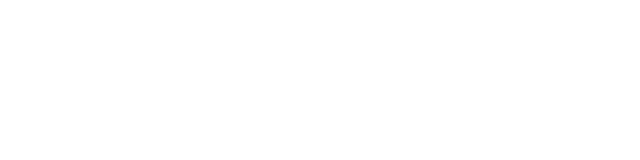
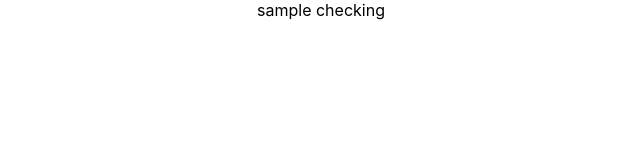
Before and after one commit to ramanabandapu/FraazoClone, a React (Vite) app in the folder FrontEnd/fraazo/: page / in a window 1280 px wide. Shown: the top 160 px of the page, without its empty margins (319-959 px from the left). Built offline with nearby package versions, Linux system fonts and the light colour scheme.

Commit message:
Update App.jsx

```diff
--- a/FrontEnd/fraazo/src/App.jsx
+++ b/FrontEnd/fraazo/src/App.jsx
@@ -6,7 +6,7 @@
 
   return (
     <div className="App">
-
+ sample checking
     </div>
   )
 }
```
